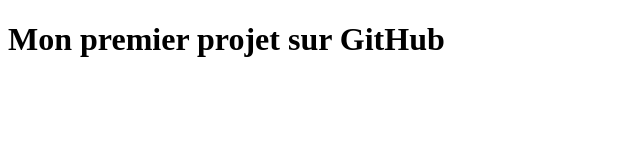
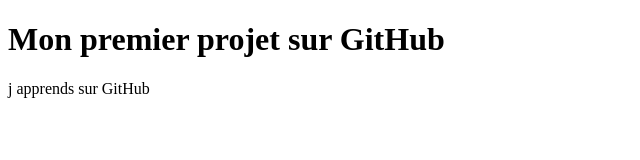
Before and after one commit to bonjourtest06/vcprojetporfolio, a plain HTML site: page index.html in a window 1280 px wide. Shown: the whole page, without its empty margins (0-640 px from the left). Drawn offline with Linux system fonts and the light colour scheme.

Commit message:
Ajout de parageaphe

```diff
--- a/index.html
+++ b/index.html
@@ -6,5 +6,6 @@
 </head>
 <body>
   <h1>Mon premier projet sur GitHub</h1>
+   <p>j apprends sur GitHub</p>
 </body>
 </html>
```
